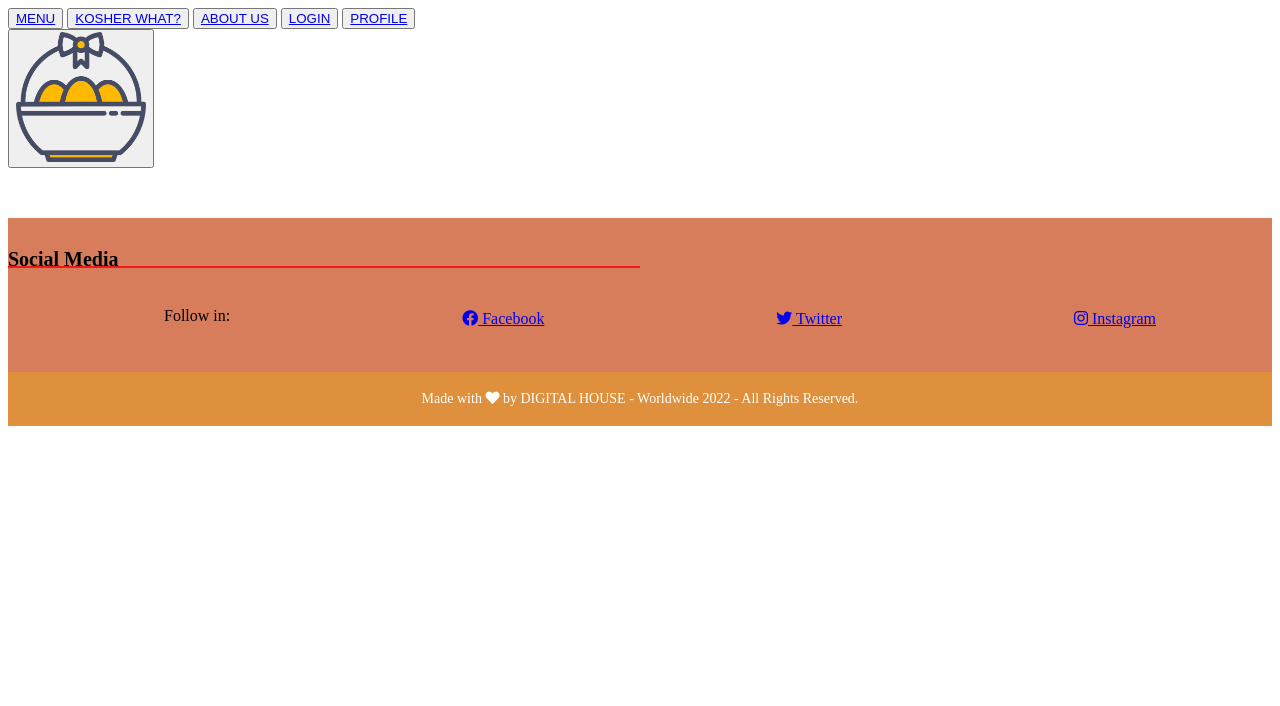
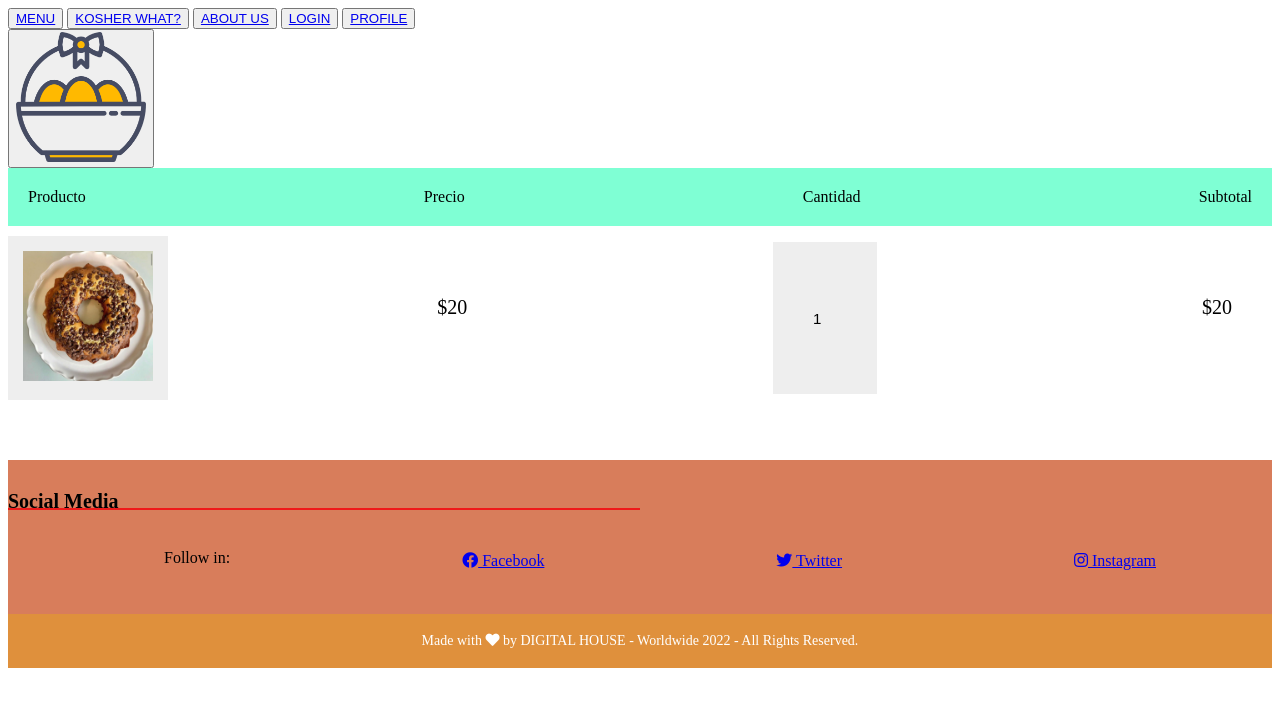
Before and after one commit to Meitalc/Grupo_1_ChallahAndMore, a website: page views/carrito.html in a window 1280 px wide. Drawn offline with Linux system fonts and the light colour scheme.

Commit message:
Carrito Aztualizado

```diff
--- a/app.js
+++ b/app.js
@@ -17,12 +17,11 @@ app.get('/register', (req, res) => {
 app.get('/login', (req, res) => {
     res.sendFile(path.resolve(__dirname, './views/login.html'));
 })
-<<<<<<< HEAD
+
 app.get('/carrito', (req, res) => {
     res.sendFile(path.resolve(__dirname, './views/carrito.html'));
 })
-=======
+
 app.get('/detailsproducts', (req, res) => {
     res.sendFile(path.resolve(__dirname, './views/detailsproducts.html'));
 })
->>>>>>> 0c2a0e4bf750338e816c6f49e7532ce868aa9a00
--- a/public/css/styles.css
+++ b/public/css/styles.css
@@ -138,3 +138,66 @@ p{
     flex-direction: column;
     justify-content: flex-start;
 }
+
+
+
+/*Carrito*/
+
+.engloba-carrito{
+    display: flex;
+    flex-direction: row;
+    justify-content: space-between;
+    background-color: aquamarine;
+    padding: 20px;
+}
+
+.productos-carrito{
+    display: flex;
+    flex-direction: row;
+    justify-content: space-between;
+}
+
+.foto-producto{
+    background-color: #eee;
+    text-align: center;
+    margin-top: 10px;
+    margin-bottom: 10px;
+    padding-top: 15px;
+    padding-bottom: 15px;
+    padding-left: 15px;
+    padding-right: 15px;
+}
+.precio{
+    display: flex;
+    flex-direction: row;
+    justify-content: space-between;
+    margin-top: 70px;
+    text-align: center;
+    font-size: 20px;
+    margin-right: 20px;
+}
+
+.cantidad{
+    display: flex;
+    padding: 16px;
+    margin-right: 40px;
+
+  }
+
+.input{
+    max-width: 100px;
+    border-width: 0px;
+    background-color: #eee;
+    text-align: center;
+    font-size: 15px;
+}
+
+.subtotal{
+    display: flex;
+    flex-direction: row;
+    justify-content: space-between;
+    margin-top: 70px;
+    text-align: center;
+    font-size: 20px;
+    margin-right: 40px;
+}
--- a/views/carrito.html
+++ b/views/carrito.html
@@ -29,7 +29,23 @@
    </div>
     </header>
     <main>
+        <section>
+            <div class="engloba-carrito">
+                <div class="barra-producto">Producto</div>
+                <div class="barra-precio">Precio</div>
+                <div class="barra-cantidad">Cantidad</div>
+                <div class="barra-subtotal">Subtotal</div>
+            </div>
+        </section>
 
+        <div class="productos-carrito">
+            <div class="foto-producto"><img width="130px" height="130px" src="/images/deserts/budin.jpeg" alt="Budin"></div>
+        <div class="precio">$20</div>
+        <div class="cantidad">
+            <label class="boton-cantidad" for="quantity"></label>
+            <input type="number" id="quantity" class="input" step="1" min="0" max name="cart" value="1" title="Cantidad" size="4" placeholder inputmode="numeric" autocomplete="off"></div>
+        <div class="subtotal">$20</div>
+    </div>
     </main>
     <footer>
         <div class="footer-main">
```
